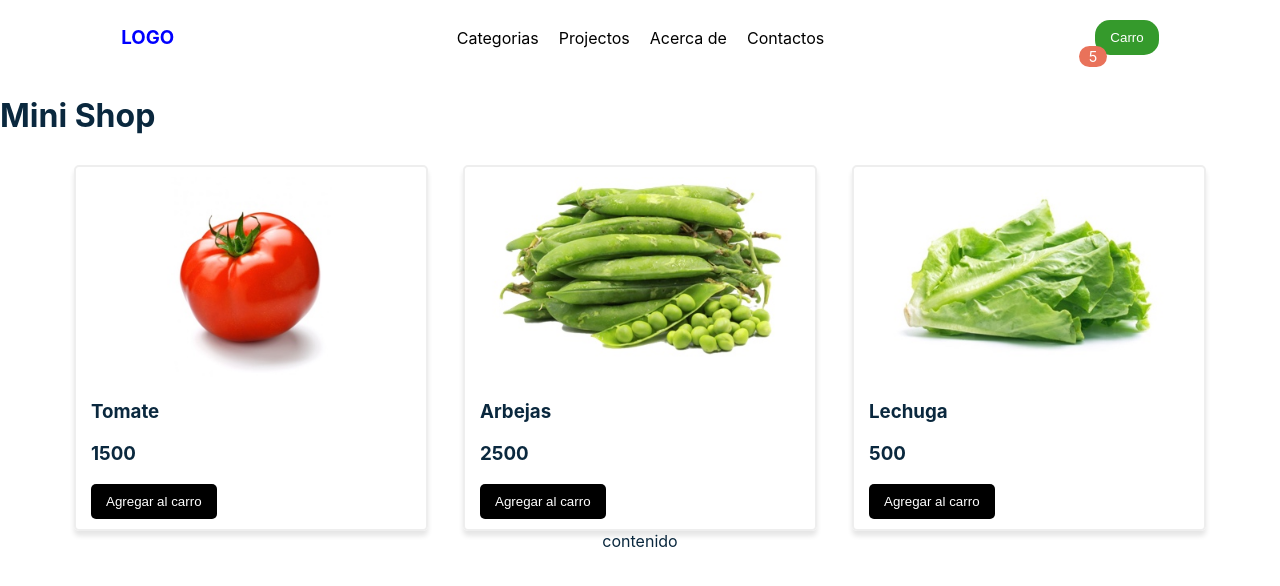
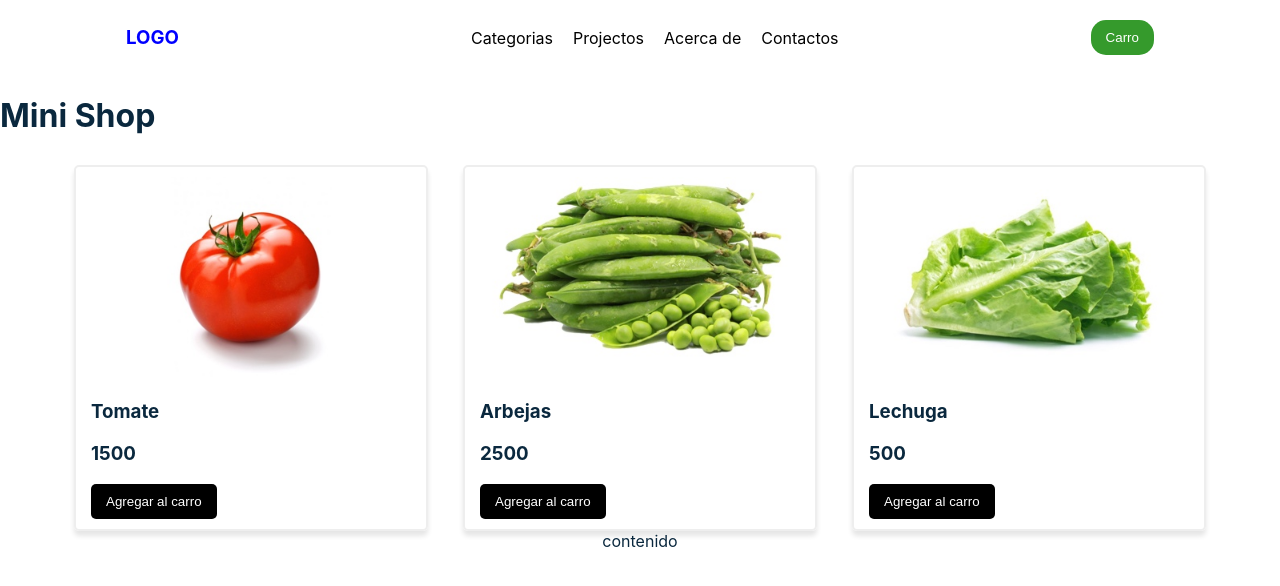
Before and after one commit to chocopros/MiniShop, a React (Create React App) app: page / in a window 1280 px wide. Shown: the top 586 px of the page. Built offline with nearby package versions, Linux system fonts and the light colour scheme.

Commit message:
Sunday645

```diff
--- a/src/App.js
+++ b/src/App.js
@@ -3,8 +3,6 @@ import Layout from './components/Layout';
 import Navbar from './components/Navbar';
 import Productos from './components/Productos';
 import Title from './components/Title';
-
-
 
 class App extends Component {
 
@@ -15,18 +13,37 @@ class App extends Component {
       {name: 'Lechuga', price: 500, img: './img/lechuga.jpg'}
     ],
     carro: [
-      ///{name: 'Tomate', price: 1500, img: './img/tomate.jpg', cantidad: 1}
+      ///? ESTRUCTURA {name: 'Tomate', price: 1500, img: './img/tomate.jpg', cantidad: 1}
     ]
   };
 
   agregarAlCarro = (producto) => {
-    console.log(producto)
+
+    const { carro } = this.state
+    if (carro.find(x => x.name === producto.name)) {
+      const newCarro = carro.map(x => x.name === producto.name
+        ? ({
+          ...x,
+          cantidad: x.cantidad + 1
+        })
+        : x )
+        return this.setState({carro: newCarro})
+    }
+
+    return this.setState({
+      carro: this.state.carro.concat({
+        ...producto,
+        cantidad: 1,
+      })
+    })
+
   }
 
   render() {
+    console.log(this.state.carro)
     return(
       <div>
-        <Navbar />
+        <Navbar carro = {this.state.carro} />
         <Layout>
           <Title />
           <Productos
--- a/src/components/Carro.js
+++ b/src/components/Carro.js
@@ -22,10 +22,18 @@ const style = {
 
 class Carro extends Component {
     render(){
+        const {carro} = this.props
+        const cantidad = carro.reduce((acc, el) => acc + el.cantidad, 0)
         return(
             <div>
                 <span style={style.bubble}>
-                    <BubbleAlert value={5} />
+                    {
+                        cantidad !== 0
+                        ? <BubbleAlert value={cantidad} />
+                        :
+                        null
+                    }
+
                 </span>
                 <button style={style.carro}>
                     Carro
--- a/src/components/Navbar.js
+++ b/src/components/Navbar.js
@@ -25,6 +25,7 @@ const style = {
 
 class Navbar extends Component {
     render(){
+        const { carro } = this.props
         return(
             <div className="Navbar" style={style.navbar}>
                 <Logo/>
@@ -34,7 +35,7 @@ class Navbar extends Component {
                     <li>Acerca de</li>
                     <li>Contactos</li>
                 </ul>
-                <Carro />
+                <Carro carro={carro} />
             </div>
         )
     }
```
